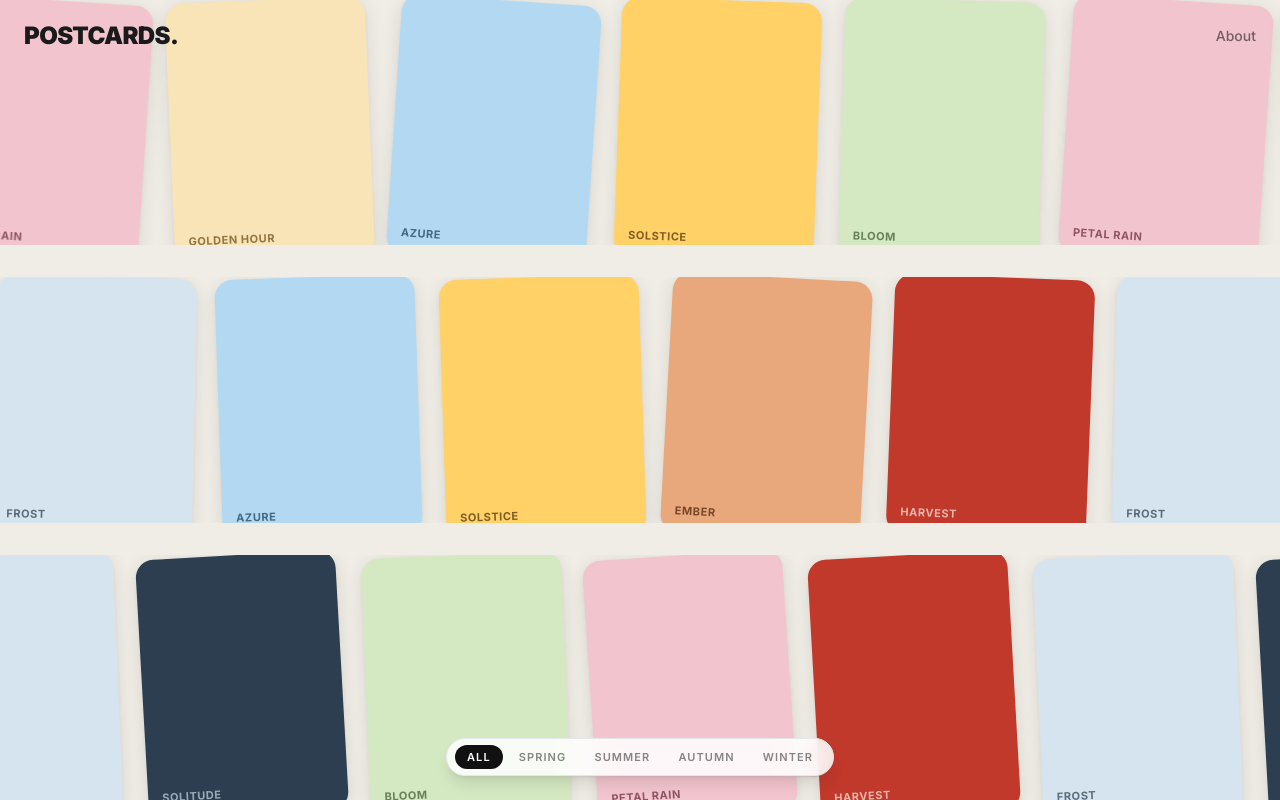
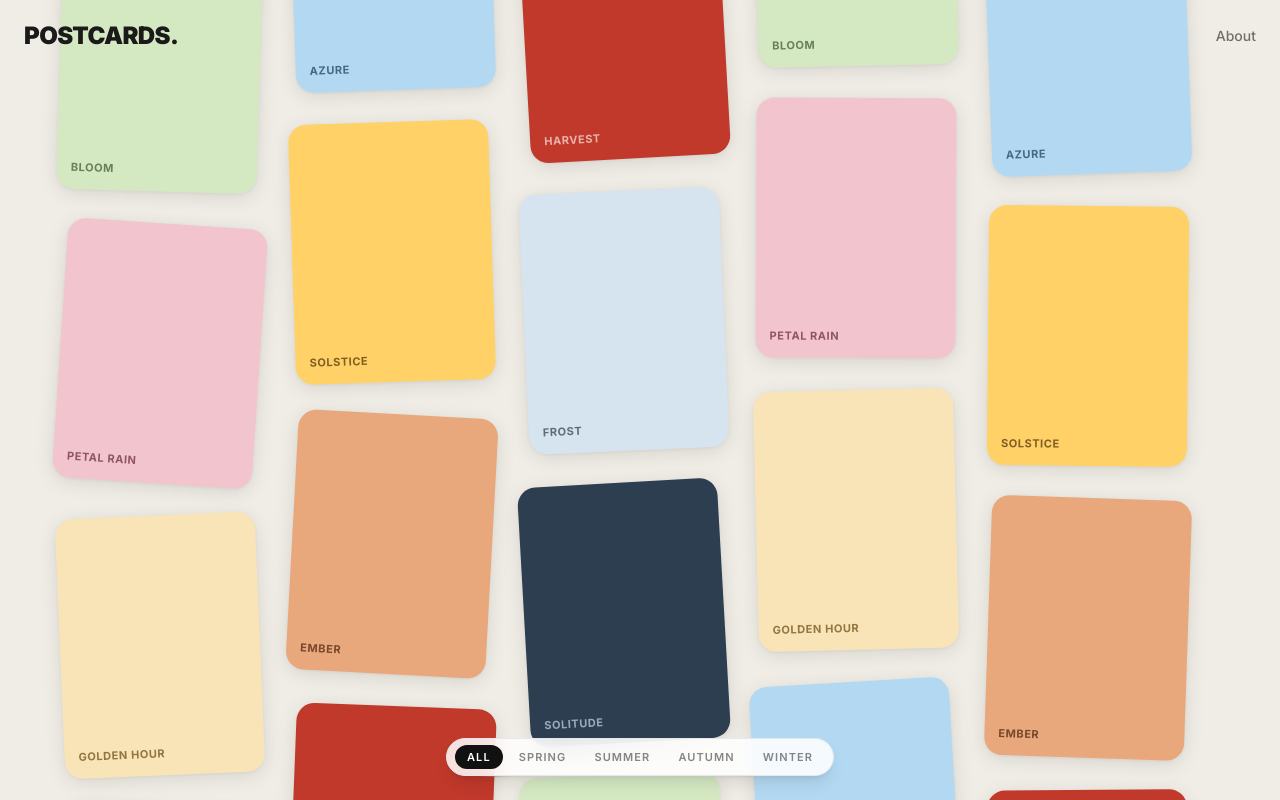
Before and after one commit to rohitt05/postcards-clone, a Next.js app: page / in a window 1280 px wide. Built offline with nearby package versions, Linux system fonts and the light colour scheme.

Commit message:
fix: vertical top-to-bottom belt, springy draggable canvas

```diff
--- a/components/InfiniteCanvas.tsx
+++ b/components/InfiniteCanvas.tsx
@@ -1,7 +1,7 @@
 "use client";
 
-import { useRef, useState } from "react";
-import { motion } from "framer-motion";
+import { useRef, useState, useCallback, useEffect } from "react";
+import { useSpring, useMotionValue, motion } from "framer-motion";
 import { postcards, Collection } from "@/data/postcards";
 import PostcardModal from "./PostcardModal";
 
@@ -12,13 +12,19 @@ function seededRandom(seed: number) {
 
 const CARD_W = 200;
 const CARD_H = 260;
-const GAP = 24;
-const CARDS_PER_ROW = 5;
-const ROWS = 3;
+const COL_GAP = 32;
+const ROW_GAP = 32;
+const COLS = 5;
 
-// total width of one full set of cards in a row
-const ROW_W = CARDS_PER_ROW * (CARD_W + GAP);
-const ROW_SPEEDS = [22, 28, 20]; // seconds, alternating direction feel
+// one "page" of rows — 2 copies stacked so loop is seamless
+const ROWS_PER_SET = 4;
+const colStep = CARD_W + COL_GAP;
+const rowStep = CARD_H + ROW_GAP;
+const setH = ROWS_PER_SET * rowStep;
+const totalW = COLS * colStep;
+
+// Each column drifts at slightly different speed for parallax
+const COL_SPEEDS = [26, 22, 30, 24, 28];
 
 interface Props {
   activeCollection: Collection;
@@ -26,7 +32,53 @@ interface Props {
 }
 
 export default function InfiniteCanvas({ activeCollection, onCollectionChange }: Props) {
+  const containerRef = useRef<HTMLDivElement>(null);
   const [selected, setSelected] = useState<(typeof postcards)[0] | null>(null);
+
+  // Springy pan
+  const rawPanX = useRef(0);
+  const rawPanY = useRef(0);
+  const panX = useMotionValue(0);
+  const panY = useMotionValue(0);
+  const springX = useSpring(panX, { stiffness: 80, damping: 18, mass: 1 });
+  const springY = useSpring(panY, { stiffness: 80, damping: 18, mass: 1 });
+
+  const isDragging = useRef(false);
+  const lastMouse = useRef({ x: 0, y: 0 });
+  const lastTouch = useRef<{ x: number; y: number } | null>(null);
+
+  const onMouseDown = useCallback((e: React.MouseEvent) => {
+    if ((e.target as HTMLElement).closest(".postcard-item")) return;
+    isDragging.current = true;
+    lastMouse.current = { x: e.clientX, y: e.clientY };
+  }, []);
+
+  const onMouseMove = useCallback((e: React.MouseEvent) => {
+    if (!isDragging.current) return;
+    rawPanX.current += e.clientX - lastMouse.current.x;
+    rawPanY.current += e.clientY - lastMouse.current.y;
+    lastMouse.current = { x: e.clientX, y: e.clientY };
+    panX.set(rawPanX.current);
+    panY.set(rawPanY.current);
+  }, [panX, panY]);
+
+  const onMouseUp = useCallback(() => { isDragging.current = false; }, []);
+
+  const onTouchStart = useCallback((e: React.TouchEvent) => {
+    if (e.touches.length === 1)
+      lastTouch.current = { x: e.touches[0].clientX, y: e.touches[0].clientY };
+  }, []);
+
+  const onTouchMove = useCallback((e: React.TouchEvent) => {
+    if (e.touches.length !== 1 || !lastTouch.current) return;
+    rawPanX.current += e.touches[0].clientX - lastTouch.current.x;
+    rawPanY.current += e.touches[0].clientY - lastTouch.current.y;
+    lastTouch.current = { x: e.touches[0].clientX, y: e.touches[0].clientY };
+    panX.set(rawPanX.current);
+    panY.set(rawPanY.current);
+  }, [panX, panY]);
+
+  const onTouchEnd = useCallback(() => { lastTouch.current = null; }, []);
 
   const collections: Collection[] = ["all", "spring", "summer", "autumn", "winter"];
 
@@ -34,37 +86,54 @@ export default function InfiniteCanvas({ activeCollection, onCollectionChange }:
     ? postcards
     : postcards.filter(p => p.collection === activeCollection);
 
-  // Pad each row to have enough cards to fill CARDS_PER_ROW
-  const getRowCards = (row: number) => {
-    const start = (row * 3) % filtered.length;
-    const cards = [];
-    for (let i = 0; i < CARDS_PER_ROW; i++) {
-      cards.push(filtered[(start + i) % filtered.length]);
-    }
-    return cards;
+  return (
+    <div
+      ref={containerRef}
+      className="absolute inset-0 overflow-hidden"
+      style={{ background: "#F0EDE6", cursor: isDragging.current ? "grabbing" : "grab" }}
+      onMouseDown={onMouseDown}
+      onMouseMove={onMouseMove}
+      onMouseUp={onMouseUp}
+      onMouseLeave={onMouseUp}
+      onTouchStart={onTouchStart}
+      onTouchMove={onTouchMove}
+      onTouchEnd={onTouchEnd}
+    >
+      {/* Springy canvas */}
+      <motion.div
+        style={{
+          x: springX,
+          y: springY,
+          position: "absolute",
+          top: "50%",
+          left: "50%",
+          width: 0,
+          height: 0,
+        }}
+      >
+        {/* Each column is an independent vertical belt */}
+        {Array.from({ length: COLS }, (_, col) => {
+          const duration = COL_SPEEDS[col];
+          const x = col * colStep - totalW / 2 + CARD_W / 2;
+          // offset odd columns upward so they appear staggered
+          const yOffset = col % 2 === 1 ? -rowStep / 2 : 0;
+
+          // Build cards for this column — 2 full sets stacked
+          const colCards = Array.from({ length: ROWS_PER_SET * 2 }, (_, i) => {
+            const postcard = filtered[(col * 3 + i) % filtered.length];
+            const seed = col * 100 + i;
+            return {
+              postcard,
+              rotate: (seededRandom(seed) - 0.5) * 8,
+              y: i * rowStep + yOffset - setH / 2,
             };
+          });
 
           return (
-    <div
-      className="absolute inset-0 overflow-hidden"
-      style={{ background: "#F0EDE6" }}
-    >
-      {/* Rows */}
-      <div
-        className="absolute inset-0 flex flex-col justify-center"
-        style={{ gap: 32 }}
-      >
-        {Array.from({ length: ROWS }, (_, row) => {
-          const rowCards = getRowCards(row);
-          const duration = ROW_SPEEDS[row];
-          // odd rows go right-to-left (negative), even go left-to-right
-          const dir = row % 2 === 0 ? -1 : 1;
-
-          return (
-            <div key={row} style={{ overflow: "hidden", width: "100%", height: CARD_H }}>
             <motion.div
-                style={{ display: "flex", gap: GAP, width: ROW_W * 2 }}
-                animate={{ x: dir === -1 ? [0, -ROW_W] : [-ROW_W, 0] }}
+              key={`col-${col}`}
+              style={{ position: "absolute", top: 0, left: 0, width: 0, height: 0 }}
+              animate={{ y: [0, rowStep * ROWS_PER_SET] }}
               transition={{
                 duration,
                 ease: "linear",
@@ -72,35 +141,37 @@ export default function InfiniteCanvas({ activeCollection, onCollectionChange }:
                 repeatType: "loop",
               }}
             >
-                {/* 2 copies for seamless loop */}
-                {[0, 1].map(copy =>
-                  rowCards.map((postcard, i) => {
-                    const seed = row * 100 + i;
-                    const rotate = (seededRandom(seed) - 0.5) * 8;
-                    return (
+              {colCards.map(({ postcard, rotate, y }, i) => (
                 <div
-                        key={`${copy}-${i}`}
+                  key={i}
+                  className="postcard-item absolute"
+                  style={{
+                    transform: `translate(calc(${x}px - 50%), calc(${y}px - 50%)) rotate(${rotate}deg)`,
+                    width: CARD_W,
+                    height: CARD_H,
+                  }}
+                  onMouseDown={e => e.stopPropagation()}
                   onClick={() => setSelected(postcard)}
+                >
+                  <div
                     style={{
                       width: CARD_W,
                       height: CARD_H,
-                          flexShrink: 0,
                       borderRadius: 18,
                       background: postcard.bg,
                       boxShadow: "0 4px 20px rgba(0,0,0,0.10), 0 1px 4px rgba(0,0,0,0.06)",
                       cursor: "pointer",
-                          transform: `rotate(${rotate}deg)`,
                       transition: "transform 0.25s cubic-bezier(0.34,1.56,0.64,1), box-shadow 0.2s ease",
                       display: "flex",
                       alignItems: "flex-end",
                       padding: 14,
                     }}
                     onMouseEnter={e => {
-                          (e.currentTarget as HTMLDivElement).style.transform = `rotate(${rotate}deg) scale(1.06)`;
+                      (e.currentTarget as HTMLDivElement).style.transform = "scale(1.06)";
                       (e.currentTarget as HTMLDivElement).style.boxShadow = "0 12px 36px rgba(0,0,0,0.16)";
                     }}
                     onMouseLeave={e => {
-                          (e.currentTarget as HTMLDivElement).style.transform = `rotate(${rotate}deg) scale(1)`;
+                      (e.currentTarget as HTMLDivElement).style.transform = "scale(1)";
                       (e.currentTarget as HTMLDivElement).style.boxShadow = "0 4px 20px rgba(0,0,0,0.10), 0 1px 4px rgba(0,0,0,0.06)";
                     }}
                   >
@@ -116,14 +187,12 @@ export default function InfiniteCanvas({ activeCollection, onCollectionChange }:
                       {postcard.title}
                     </p>
                   </div>
-                    );
-                  })
-                )}
+                </div>
+              ))}
             </motion.div>
-            </div>
           );
         })}
-      </div>
+      </motion.div>
 
       {/* Collection filter */}
       <div className="absolute bottom-6 left-1/2 -translate-x-1/2 z-30 flex items-center gap-1 bg-white/85 backdrop-blur-md rounded-full px-2 py-1.5 shadow-lg border border-black/8">
```
Lines whose indentation alone changed are shown as unchanged.
